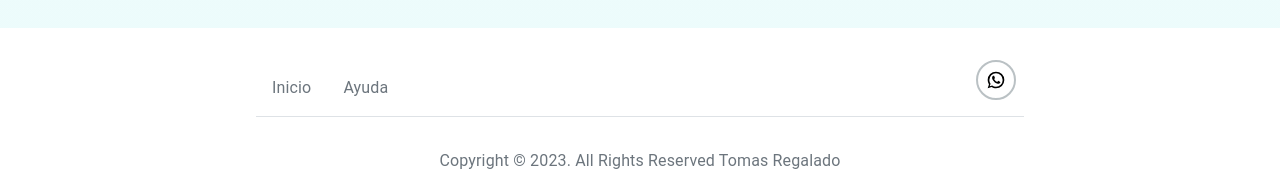
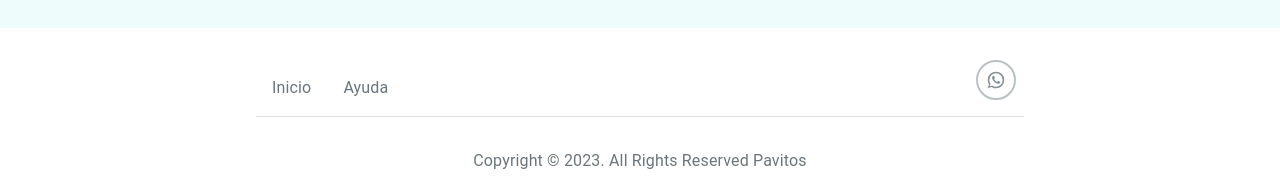
Before and after one commit to TomAnd18/Pavos-Fortnite-React, a React (Create React App) app: page /ayuda in a window 1280 px wide. Shown: the part 2291-2469 px from the top of the page. Built offline with nearby package versions, Linux system fonts and the light colour scheme.

Commit message:
update precios

```diff
--- a/src/components/data/data.js
+++ b/src/components/data/data.js
@@ -10,7 +10,7 @@ const data = [
                 "image-url": "https://firebasestorage.googleapis.com/v0/b/react-img-games.appspot.com/o/fortnite-app%2F1000VBucks.png?alt=media&token=1bbd3d71-43f5-441a-a460-e9545feae1a3&_gl=1*1c9t8lb*_ga*MTM5NDM3Mjk4OC4xNjk3NzU3MTY3*_ga_CW55HF8NVT*MTY5Nzc1NzE2Ni4xLjEuMTY5Nzc1NzQzNS4xLjAuMA..",
                 "name": "1 000 pavos",
                 "type": 1,
-                "price": 1500,
+                "price": 2500,
                 "description": "Compra 1000 paVos de Fortnite, la moneda del juego que puede utilizarse tanto en el modo Battle Royale como en el modo Creativo. Puedes comprar nuevos objetos de personalización, ¡como trajes, alas delta, picos, gestos y envoltorios o el pase de batalla de la última temporada! Puede que las alas delta y las estelas no se puedan usar en el modo Salvar el mundo."
             },
             {
@@ -18,7 +18,7 @@ const data = [
                 "image-url": "https://firebasestorage.googleapis.com/v0/b/react-img-games.appspot.com/o/fortnite-app%2F2800VBucks.png?alt=media&token=e85a5826-49d0-4a84-a345-0effcb54a147&_gl=1*ia2bku*_ga*MTM5NDM3Mjk4OC4xNjk3NzU3MTY3*_ga_CW55HF8NVT*MTY5Nzc1NzE2Ni4xLjEuMTY5Nzc1NzQ1Ny4zOS4wLjA.",
                 "name": "2 800 pavos",
                 "type": 1,
-                "price": 2500,
+                "price": 5500,
                 "description": "Compra 2800 paVos de Fortnite, la moneda del juego que puede utilizarse tanto en el modo Battle Royale como en el modo Creativo. Puedes comprar nuevos objetos de personalización, ¡como trajes, alas delta, picos, gestos y envoltorios o el pase de batalla de la última temporada! Puede que las alas delta y las estelas no se puedan usar en el modo Salvar el mundo."
             },
             {
@@ -26,7 +26,7 @@ const data = [
                 "image-url": "https://firebasestorage.googleapis.com/v0/b/react-img-games.appspot.com/o/fortnite-app%2F5000VBucks.png?alt=media&token=82804671-1e70-497e-be69-195533b4e0ee&_gl=1*1vg8bvw*_ga*MTM5NDM3Mjk4OC4xNjk3NzU3MTY3*_ga_CW55HF8NVT*MTY5Nzc1NzE2Ni4xLjEuMTY5Nzc1NzQ2OC4yOC4wLjA.",
                 "name": "5 000 pavos",
                 "type": 1,
-                "price": 3000,
+                "price": 8500,
                 "description": "Compra 5000 paVos de Fortnite, la moneda del juego que puede utilizarse tanto en el modo Battle Royale como en el modo Creativo. Puedes comprar nuevos objetos de personalización, ¡como trajes, alas delta, picos, gestos y envoltorios o el pase de batalla de la última temporada! Puede que las alas delta y las estelas no se puedan usar en el modo Salvar el mundo."
             },
             {
@@ -34,7 +34,7 @@ const data = [
                 "image-url": "https://firebasestorage.googleapis.com/v0/b/react-img-games.appspot.com/o/fortnite-app%2F13500VBucks.png?alt=media&token=f822ab54-c4ee-4180-bfaa-d232a4411e30&_gl=1*128obty*_ga*MTM5NDM3Mjk4OC4xNjk3NzU3MTY3*_ga_CW55HF8NVT*MTY5Nzc1NzE2Ni4xLjEuMTY5Nzc1NzQ4Ni4xMC4wLjA.",
                 "name": "13 500 pavos",
                 "type": 1,
-                "price": 5000,
+                "price": 16000,
                 "description": "Compra 13 500 paVos de Fortnite, la moneda del juego que puede utilizarse tanto en el modo Battle Royale como en el modo Creativo. Puedes comprar nuevos objetos de personalización, ¡como trajes, alas delta, picos, gestos y envoltorios o el pase de batalla de la última temporada! Puede que las alas delta y las estelas no se puedan usar en el modo Salvar el mundo."
             }
         ]
--- a/src/components/layout/Footer.jsx
+++ b/src/components/layout/Footer.jsx
@@ -1,7 +1,8 @@
 import React from 'react';
 import '../../styles/layout/footer.css';
-import whatsApp  from '../../images/whatsapp.png';
+// import whatsApp  from '../../images/whatsapp.png';
 import WhatsAppIcon from '@mui/icons-material/WhatsApp';
+import { Link } from 'react-router-dom';
 
 export default function Footer() {
   return (
@@ -9,17 +10,23 @@ export default function Footer() {
         <div className='footer-container'>
             <div className='seccion-up-footer'>
               <div className='seccion-op'>
-                <a href='!#'> Inicio </a>
-                <a href='!#'> Ayuda </a>
+                <Link to={'/'}> Inicio </Link>
+                <Link to={'/ayuda'}> Ayuda </Link>
               </div>
               <div className='seccion-img'>
                 <div className='img-container-down-footer'>
-                  <a href='!#'> <WhatsAppIcon style={{color: '#000'}}/> </a>
+                  <a
+                    href={`https://wa.me/+542216748479/?text=Hola!%20Quiero%20comprar%20un%20pack%20de%20tu%20pagina`}
+                    target="_blank"
+                    rel="noopener noreferrer"
+                  >
+                    <WhatsAppIcon style={{color: '#6f7e84d6'}}/>
+                  </a>
                 </div>
               </div>
             </div>
             <div className='seccion-down-footer'>
-              <p> Copyright © 2023. All Rights Reserved Tomas Regalado </p>
+              <p> Copyright © 2023. All Rights Reserved Pavitos </p>
             </div>
         </div>
     </footer>
--- a/src/components/layout/NavBar.jsx
+++ b/src/components/layout/NavBar.jsx
@@ -40,7 +40,7 @@ export default function HideAppBar(props) {
       <CssBaseline />
       <HideOnScroll {...props}>
         <AppBar style={{background: '#0093f0eb'}}>
-          <Toolbar>
+          <Toolbar className='nav-tittle-option-list'>
             <Typography style={{fontWeight: 'bold', textTransform: 'uppercase'}} variant="h5" component="div">
               Pavitos
             </Typography>
--- a/src/styles/layout/NavBar.css
+++ b/src/styles/layout/NavBar.css
@@ -1,5 +1,9 @@
 html {
     scroll-behavior: smooth;
+}
+
+.nav-tittle-option-list {
+    justify-content: space-around;
 }
 
 .container-menu ul {
--- a/src/styles/layout/footer.css
+++ b/src/styles/layout/footer.css
@@ -31,6 +31,10 @@
     color: #6c757d;
 }
 
+.seccion-op a:hover {
+    text-decoration: underline;
+}
+
 .seccion-img {
     width: 50%;
     display: flex;
@@ -48,6 +52,11 @@
     border-radius: 50%;
     margin-right: 0.5rem;
     border: 2px solid #6f7e847a;
+}
+
+.img-container-down-footer:hover {
+    background: #dde9ee6e;
+    cursor: pointer;
 }
 
 .img-container-down-footer a {
--- a/src/styles/pages/help.css
+++ b/src/styles/pages/help.css
@@ -3,7 +3,9 @@
     display: flex;
     justify-content: center;
     padding-top: 6rem;
-    background-image: linear-gradient(180deg,#fff 0,#caf5f559  100%)
+    background-image: linear-gradient(180deg,#fff 0,#caf5f559  100%);
+    /* background-image: url('https://cdn2.unrealengine.com/Epic+Games+Node%2Ffn-1920x1080-05e434e24b3170bc6cc6003c102270ee4cde3a75.jpg?resize=1&w=1920'); */
+    background-attachment: fixed;
 }
 
 .help-container {
```
